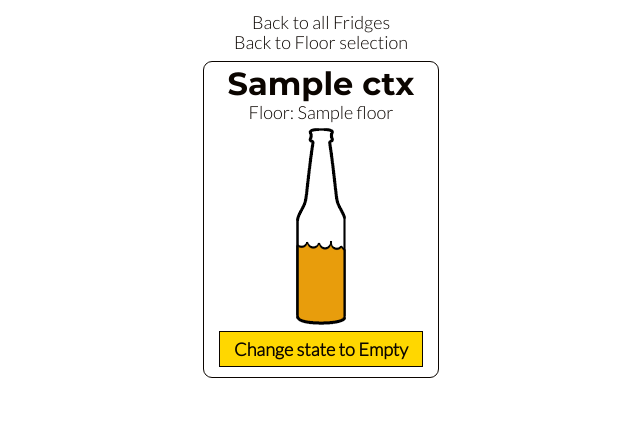
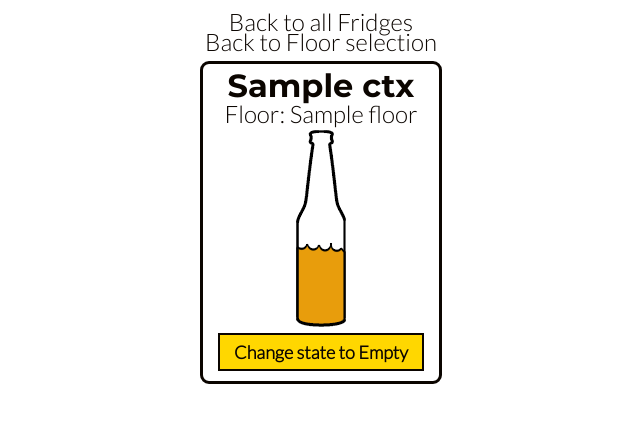
Before and after one commit to softalaproject/fridge_manager, a Django app: template restmanager/frontend/templates/frontend/fridges.html in a window 1280 px wide. Shown: the top 423 px of the page, without its empty margins (319-959 px from the left). Run offline with Django 3.2, Linux system fonts and the light colour scheme; the template is opened without the code that fills it: most values are stand-ins (such as "Sample title", 1, 10 or a date in 2020).

Commit message:
Increase font size of lato

```diff
--- a/restmanager/frontend/static/style.css
+++ b/restmanager/frontend/static/style.css
@@ -75,14 +75,14 @@ a:active {
 
 .box{
     border-radius: 9px;
-    border:1px solid #0B0500;
+    border:3px solid #0B0500;
     margin: 5px;
 }
 
 p {
     font-family:Lato;
     margin: 2px;
-    font-size: 18px;
+    font-size: 24px;
 }
 
 h2 {
@@ -117,7 +117,7 @@ h4 {
     margin-right: 15px;
     margin-top: 5px;
     margin-bottom: 10px;
-    border:1px solid #0B0500;
+    border:2px solid #0B0500;
 }
 
 .button_1:hover {
```
Also changed, not shown: other parts of restmanager/frontend/static/style.css (+1 -1 lines).
